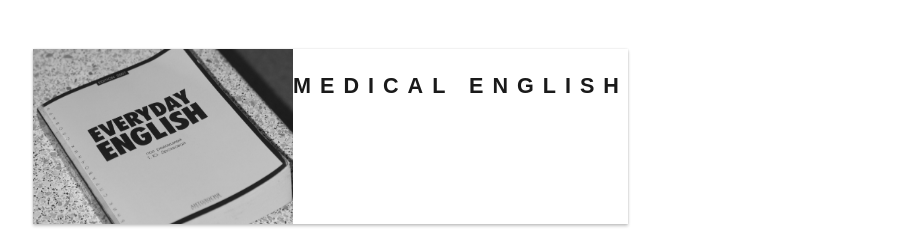
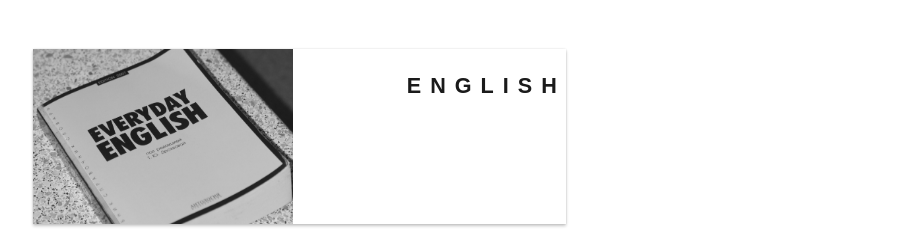
Before and after one commit to yui-nagamatsu/nextjs-blog, a Next.js app: page / in a window 1280 px wide. Shown: the part 711-952 px from the top of the page, without its empty margins (25-933 px from the left). Built offline with nearby package versions, Linux system fonts and the light colour scheme.

Commit message:
Change from medical english to english

```diff
--- a/pages/index.js
+++ b/pages/index.js
@@ -69,7 +69,7 @@ export default function Home({ allPostsData }) {
                         height={175}
                         width={260}
                       />
-                      <p>MEDICAL ENGLISH</p>
+                      <p>ENGLISH</p>
                     </a>
                   </Link>
                 </div>
```
